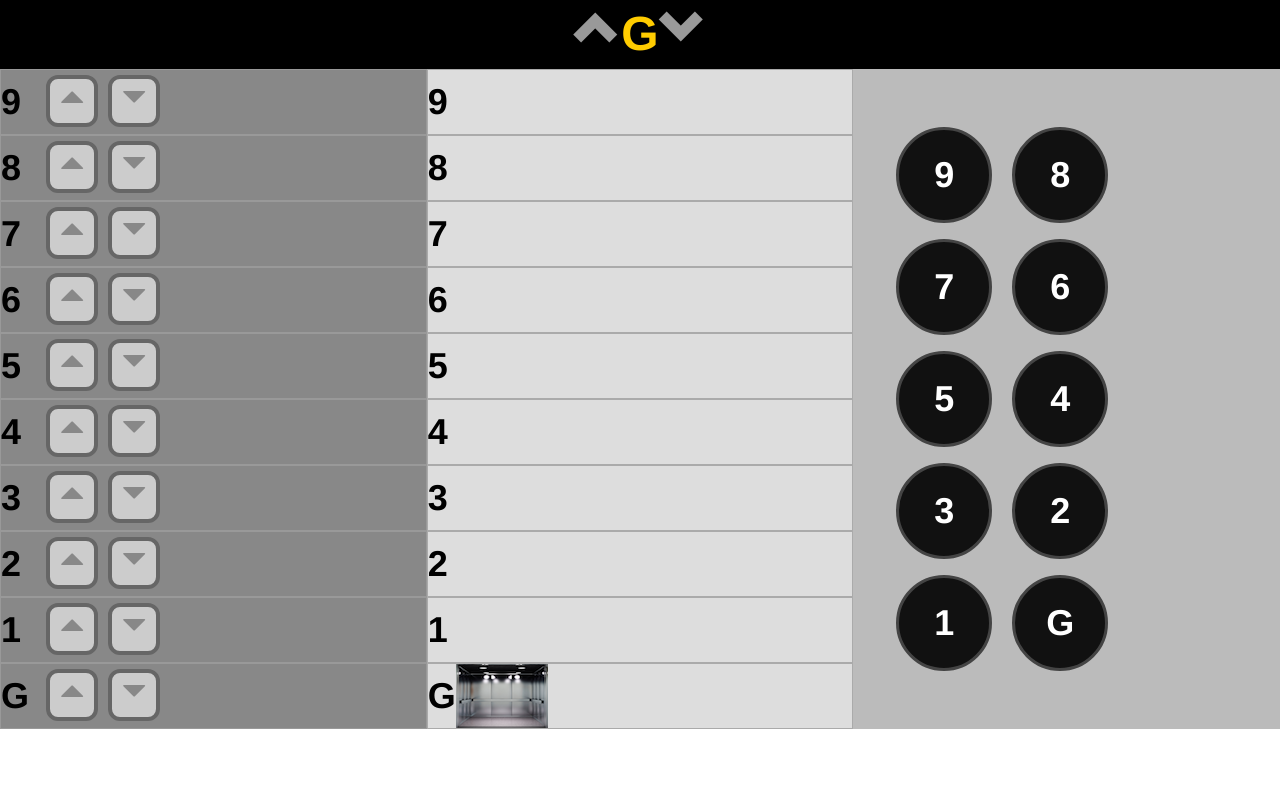
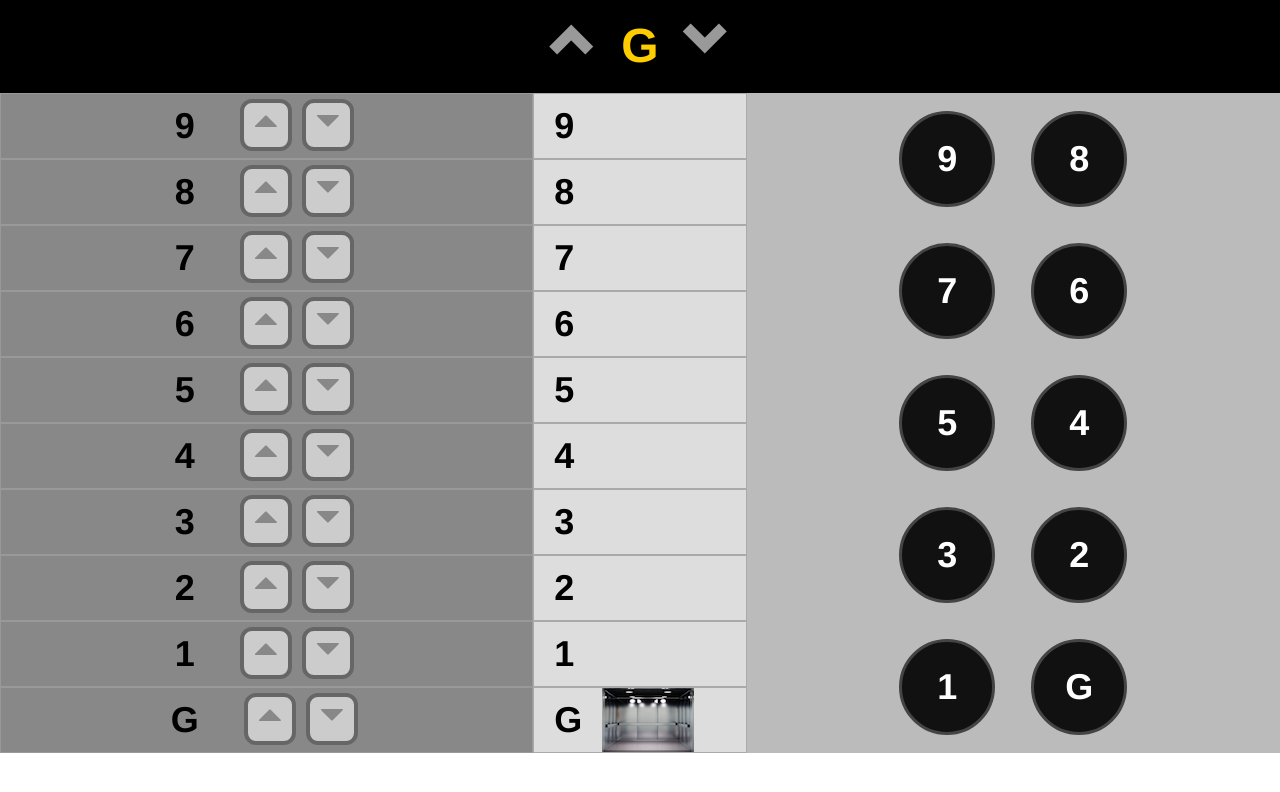
Before and after one commit to nnedevn/elevator, a website: page app/index.html in a window 1280 px wide. Drawn offline with nearby package versions, Linux system fonts and the light colour scheme.

Commit message:
Finalizes panel layout & CSS

```diff
--- a/app/index.html
+++ b/app/index.html
@@ -30,7 +30,7 @@
 
       <div class="row">
 
-        <div id="floor-panel" class="col-lg-4 floor-panel">
+        <div id="floor-panel" class="col-lg-5 floor-panel">
           <div class="floor-panel-control row">
             <span class="floor-panel-label">9</span>
             <ul>
@@ -153,7 +153,7 @@
 
         </div>
 
-        <div id="elevator-cart" class="col-lg-4 elevator-cart">
+        <div id="elevator-cart" class="col-lg-2 elevator-cart">
           <div class="floor row" id="floor-number-9"><span class="floor-number-label"> 9</span></div>
           <div class="floor row" id="floor-number-8"><span class="floor-number-label"> 8</span></div>
           <div class="floor row" id="floor-number-7"><span class="floor-number-label"> 7</span></div>
@@ -163,13 +163,13 @@
           <div class="floor row" id="floor-number-3"><span class="floor-number-label"> 3</span></div>
           <div class="floor row" id="floor-number-2"><span class="floor-number-label"> 2</span></div>
           <div class="floor row" id="floor-number-1"><span class="floor-number-label"> 1</span></div>
-          <div class="floor row" id="floor-number-0"><span class="floor-number-label"> G</span> <img id="elevator-img"
+          <div class="floor row" id="floor-number-0"><span class="floor-number-label"> G</span><img id="elevator-img"
               src="assets/elevator.png"
               alt=""></div>
 
         </div>
 
-        <div id="elevator-panel" class="col-lg-4 elevator-panel">
+        <div id="elevator-panel" class="col-lg-5 elevator-panel">
           <div class="row">
             <button id="elevator-panel-button-number-9" class="elevator-panel-button" value="9">9</button>
             <button id="elevator-panel-button-number-8" class="elevator-panel-button" value="8">8</button>
--- a/app/styles/styles.css
+++ b/app/styles/styles.css
@@ -1,5 +1,5 @@
-body {
-
+ul {
+    margin: 0;
 }
 
 .elevator-direction {
@@ -13,6 +13,7 @@ body {
     font-weight: bold;
     float: left;
     color: #999;
+    padding: 12px;
 }
 #current-floor-indicator {
     color: #FFCC00;
@@ -20,13 +21,15 @@ body {
 .floor {
     border: 1px solid #AAA;
 }
+
 .elevator-cart {
     background-color: #DDD;
 }
 
-.elevator-panel {
+.elevator-panel .row {
     background-color: #BBB;
-    padding: 50px;
+    display: flex;
+    justify-content:center;
 }
 
 .elevator-panel-button {
@@ -38,7 +41,7 @@ body {
     height: 96px;
     width: 96px;
     border-radius: 48px;
-    margin: 8px;
+    margin: 18px;
 }
 
 .active {
@@ -49,8 +52,8 @@ body {
     background-color: #888;
 }
 .floor-panel-control {
-    display: block;
-    clear: both;
+    display: flex;
+    justify-content: center;
     height: 100%;
     border: 1px solid #999;
 }
@@ -59,8 +62,12 @@ span.floor-panel-label, span.floor-number-label {
     float: left;
     font-size: 36px;
     line-height: 64px;
+    min-height: 64px;
     font-weight: bold;
     color: #000;
+}
+span.floor-number-label {
+    padding: 0 20px;
 }
 
 .floor-panel-control ul li {
```
